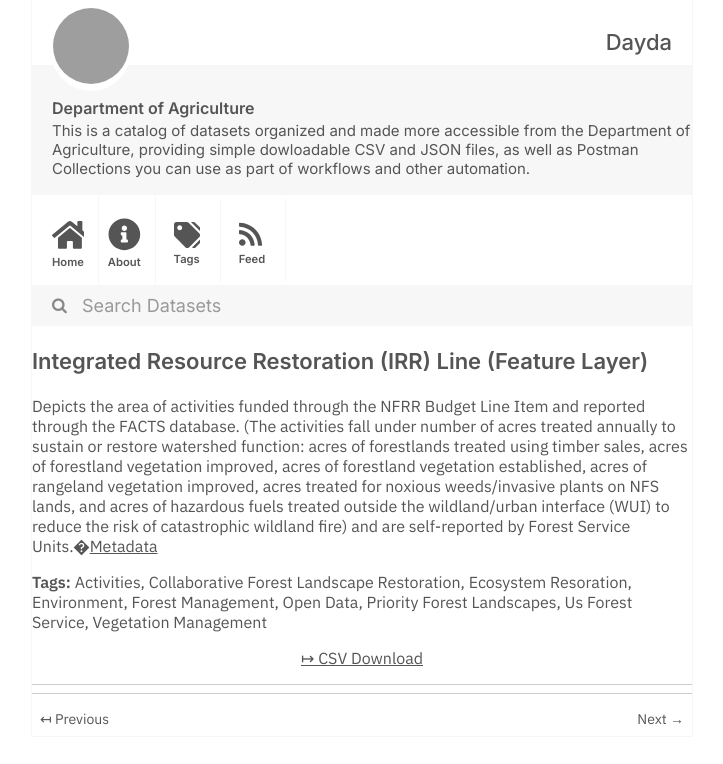
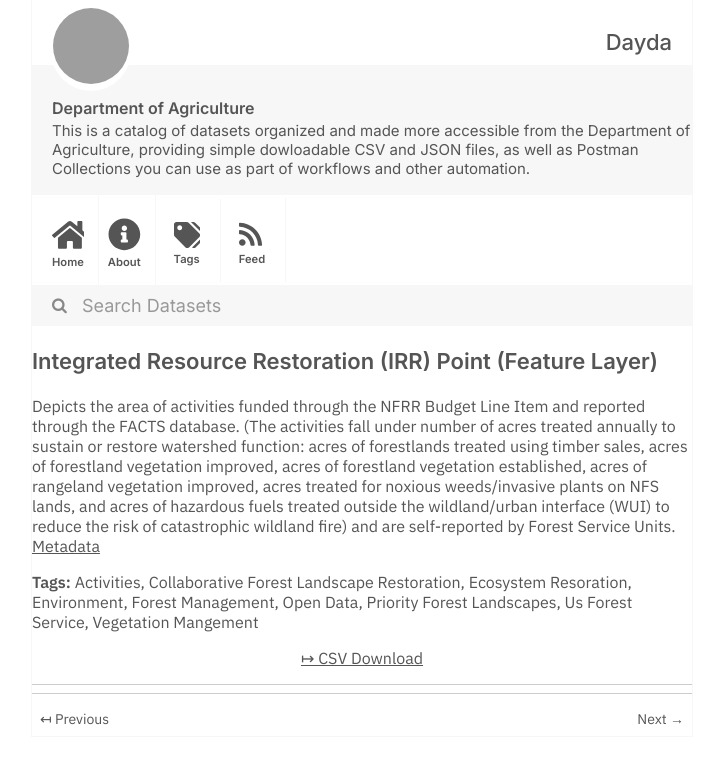
Before and after one commit to dayda-entities/department-of-agriculture, a Jekyll site: the page built from _posts/2020-12-03-integrated-resource-restoratio.md, in a window 1280 px wide, cut to the strip 0-764 px from the top of the page. Shown: the whole strip, without its empty margins (278-1001 px from the left). Built offline with Jekyll 4.4.1, drawn with Linux system fonts in a browser that asks for light colours; grey boxes are pictures that could not be loaded.

Commit message:
Publish Data

```diff
--- a/_posts/2020-12-03-integrated-resource-restoratio.md
+++ b/_posts/2020-12-03-integrated-resource-restoratio.md
@@ -1,7 +1,7 @@
 ---
-title: Integrated Resource Restoration (IRR) Line (Feature Layer)
-created: '2020-12-03T20:27:36.592561'
-modified: '2021-01-06T00:03:32.713341'
+title: Integrated Resource Restoration (IRR) Point (Feature Layer)
+created: '2020-12-03T20:27:36.929968'
+modified: '2021-05-14T15:19:59.809169'
 state: active
 type: dataset
 tags:
@@ -13,12 +13,12 @@ tags:
   - Open Data
   - Priority Forest Landscapes
   - Us Forest Service
-  - Vegetation Management
+  - Vegetation Mangement
 groups: []
 csv_url: >-
-  https://data-usfs.hub.arcgis.com/datasets/1a903ababa4b4458b35ccda8c3cb3cb1_2.csv?outSR=%7B%22latestWkid%22%3A4269%2C%22wkid%22%3A4269%7D
+  https://data-usfs.hub.arcgis.com/datasets/d6c7b19ee3d54f42b53fad7d8233a3e0_1.csv?outSR=%7B%22latestWkid%22%3A4269%2C%22wkid%22%3A4269%7D
 json_url: ''
 layout: post
 
 ---
-Depicts the area of activities funded through the NFRR Budget Line Item and reported through the FACTS database. (The activities fall under number of acres treated annually to sustain or restore watershed function: acres of forestlands treated using timber sales, acres of forestland vegetation improved, acres of forestland vegetation established, acres of rangeland vegetation improved, acres treated for noxious weeds/invasive plants on NFS lands, and acres of hazardous fuels treated outside the wildland/urban interface (WUI) to reduce the risk of catastrophic wildland fire) and are self-reported by Forest Service Units.�<a href='https://data.fs.usda.gov/geodata/edw/edw_resources/meta/S_USA.Activity_IRR_LN.xml' target='_blank'>Metadata</a>
+Depicts the area of activities funded through the NFRR Budget Line Item and reported through the FACTS database. (The activities fall under number of acres treated annually to sustain or restore watershed function: acres of forestlands treated using timber sales, acres of forestland vegetation improved, acres of forestland vegetation established, acres of rangeland vegetation improved, acres treated for noxious weeds/invasive plants on NFS lands, and acres of hazardous fuels treated outside the wildland/urban interface (WUI) to reduce the risk of catastrophic wildland fire) and are self-reported by Forest Service Units. <a href='https://data.fs.usda.gov/geodata/edw/edw_resources/meta/S_USA.Activity_IRR_PT.xml' target='_blank'>Metadata</a>
```
